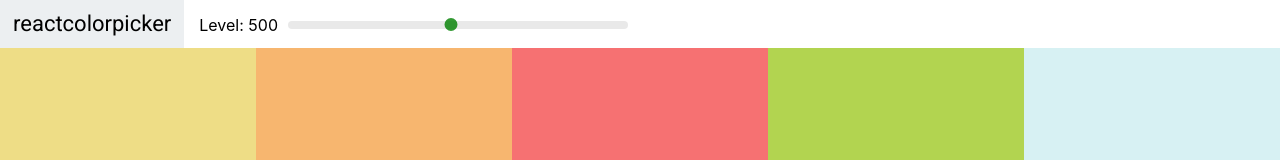
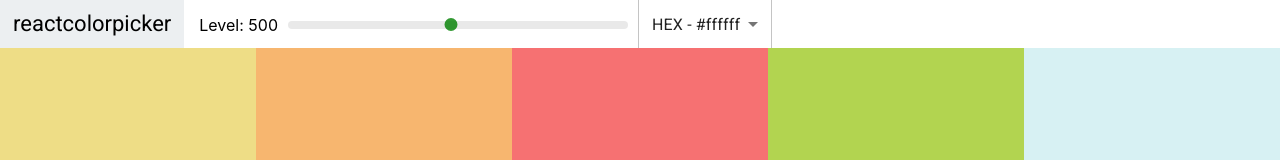
Before and after one commit to THEWhiteArrow/react-color-app, a React (Create React App) app: page / in a window 1280 px wide. Shown: the top 160 px of the page. Built offline with nearby package versions, Linux system fonts and the light colour scheme.

Commit message:
add: select and material ui

```diff
--- a/package.json
+++ b/package.json
@@ -3,6 +3,9 @@
   "version": "0.1.0",
   "private": true,
   "dependencies": {
+    "@emotion/react": "^11.10.6",
+    "@emotion/styled": "^11.10.6",
+    "@mui/material": "^5.12.1",
     "@testing-library/jest-dom": "^5.16.5",
     "@testing-library/react": "^13.4.0",
     "@testing-library/user-event": "^13.5.0",
--- a/src/Navbar.js
+++ b/src/Navbar.js
@@ -1,13 +1,24 @@
 import React, { Component } from 'react'
+import { Select, MenuItem } from '@mui/material'
 import 'rc-slider/assets/index.css';
 import Slider from 'rc-slider';
 import './Navbar.css'
 
 
 export default class Navbar extends Component {
-
+    constructor(props) {
+        super(props)
+        this.state = {
+            format: 'hex'
+        }
+    }
+    handleChange = evt => {
+        this.setState({ format: evt.target.value })
+        this.props.handleChange(evt.target.value)
+    }
     render() {
         const { level, changeLevel } = this.props
+        const { format } = this.state
         return (
             <header className='Navbar'>
                 <div className='logo'>
@@ -16,8 +27,21 @@ export default class Navbar extends Component {
                 <div className='slider-container'>
                     <span>Level: {level}</span>
                     <div className='slider'>
-                        <Slider defaultValue={this.props.level} min={100} max={900} step={100} onChange={this.props.changeLevel} />
+                        <Slider
+                            defaultValue={this.props.level}
+                            min={100}
+                            max={900}
+                            step={100}
+                            onChange={this.props.changeLevel}
+                        />
                     </div>
+                </div>
+                <div className='select-container'>
+                    <Select value={format} onChange={this.handleChange}>
+                        <MenuItem value="hex">HEX - #ffffff</MenuItem>
+                        <MenuItem value="rgb">RGB - rgb(255,255,255)</MenuItem>
+                        <MenuItem value="rgba">RGBA - rgb(255,255,255,1.0)</MenuItem>
+                    </Select>
                 </div>
             </header>
         )
--- a/src/Palette.js
+++ b/src/Palette.js
@@ -9,20 +9,24 @@ class Palette extends Component {
     constructor(props) {
         super(props);
         this.state = {
-            level: 500
+            level: 500,
+            format: 'hex'
         }
     }
 
     changeLevel = level => this.setState({ level })
+    changeFormat = format => {
+        this.setState({ format })
+    }
 
     render() {
         const { colors } = this.props.palette
-        const { level } = this.state
-        const colorBoxes = this.props.palette.colors[this.state.level].map((color, i) => <ColorBox key={i} background={color.hex} name={color.name} />)
+        const { level, format } = this.state
+        const colorBoxes = this.props.palette.colors[this.state.level].map((color, i) => <ColorBox key={i} background={color[format]} name={color.name} />)
         return (
 
             <div className='Palette'>
-                <Navbar level={level} changeLevel={this.changeLevel} />
+                <Navbar level={level} changeLevel={this.changeLevel} handleChange={this.changeFormat} />
                 {/* NAVBAR GOES HERE */}
                 <div className='Palette-colors'>
                     {colorBoxes}
```
Also changed, not shown: 1 other file (tests, documents, lock files or other folders).
